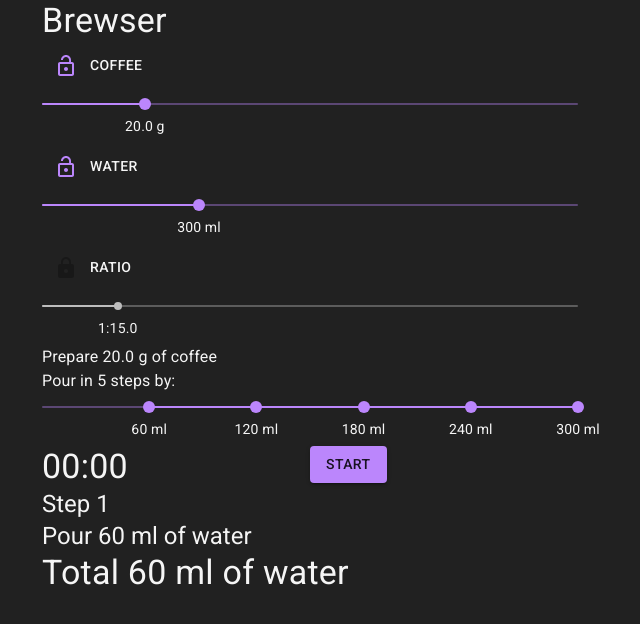
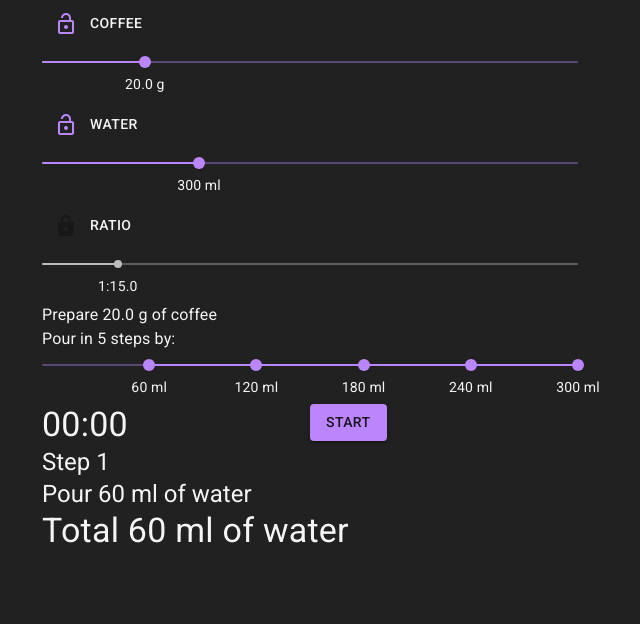
Before and after one commit to mdelura/brewser, a React (Create React App) app: page / in a window 1280 px wide. Shown: the top 624 px of the page, without its empty margins (322-962 px from the left). Built offline with nearby package versions, Linux system fonts and the light colour scheme.

Commit message:
Remove header

```diff
--- a/src/App.tsx
+++ b/src/App.tsx
@@ -4,7 +4,6 @@ import Box from '@material-ui/core/Box';
 import { Recipe } from './models/Recipe';
 import RecipeEditor from './components/RecipeEditor';
 import Brewer from './components/Brewer';
-import Typography from '@material-ui/core/Typography';
 
 const initialCoffeeAmount = 20;
 const initialWaterAmount = 300;
@@ -15,7 +14,6 @@ const App = () => {
     return (
         <Container maxWidth="sm">
             <Box marginRight={2}>
-                <Typography variant="h4">Brewser</Typography>
                 <RecipeEditor recipe={recipe} onRecipeChanged={setRecipe} />
                 <Brewer recipe={recipe} />
             </Box>
```
